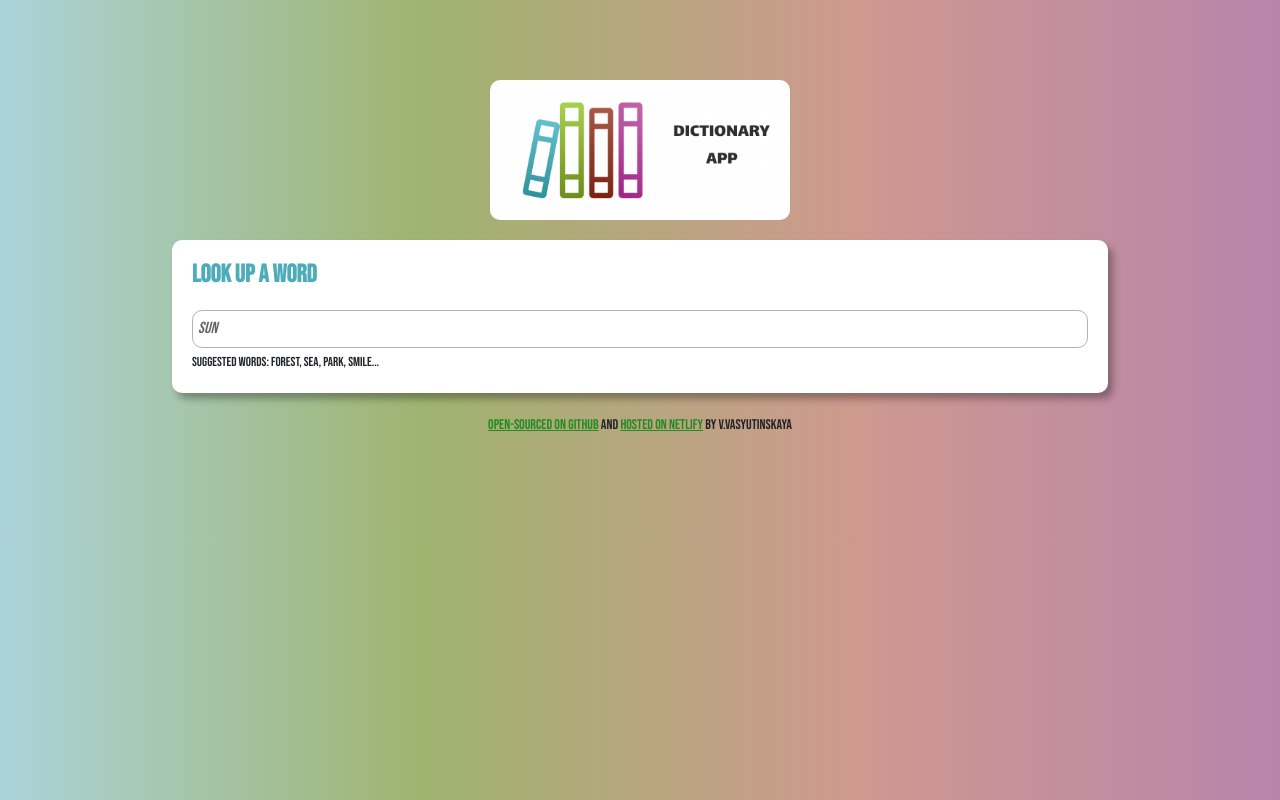
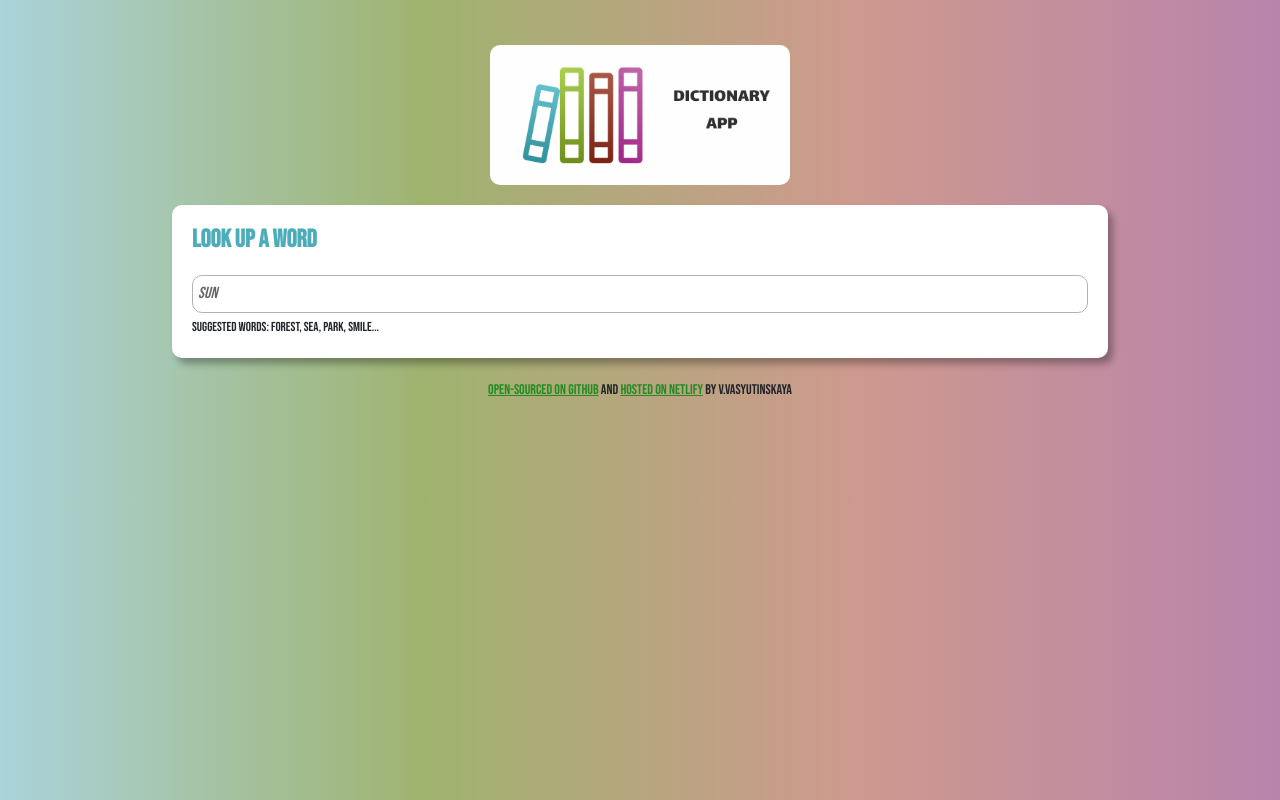
Before and after one commit to ViktoriaVasyutinskaya/react-dictionary-app, a React (Create React App) app: page / in a window 1280 px wide. Built offline with nearby package versions, Linux system fonts and the light colour scheme; no server answers.

Commit message:
changed padding

```diff
--- a/src/App.css
+++ b/src/App.css
@@ -7,7 +7,7 @@ body {
     #b884ab
   );
   font-family: "Bebas Neue", cursive;
-  padding: 60px 0 100px;
+  padding: 30px 0 100px;
   max-width: 960px;
   margin: 0 auto;
 }
@@ -98,7 +98,7 @@ h2 {
 .App-logo {
   max-width: 300px;
   display: block;
-  margin: 20px auto;
+  margin: 15px auto;
   border-radius: 10px;
 }
 .Photos img {
```
